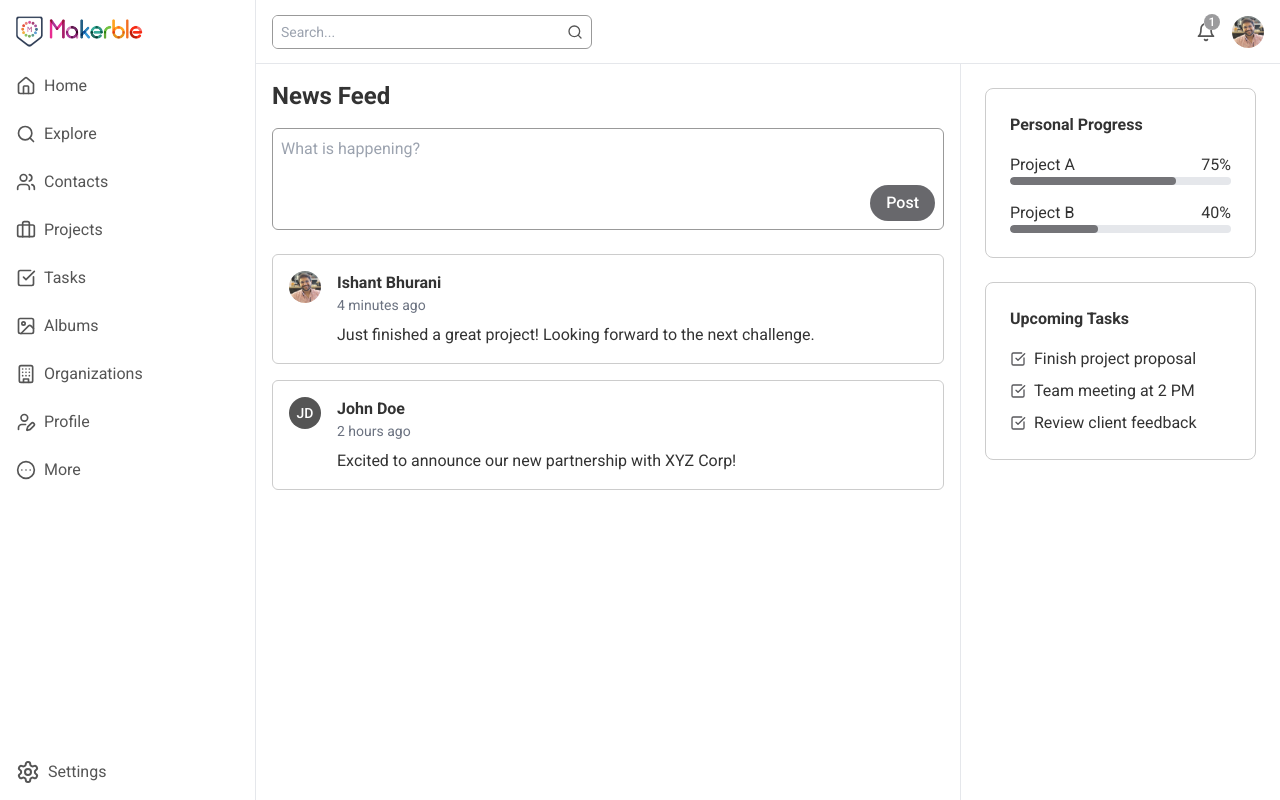
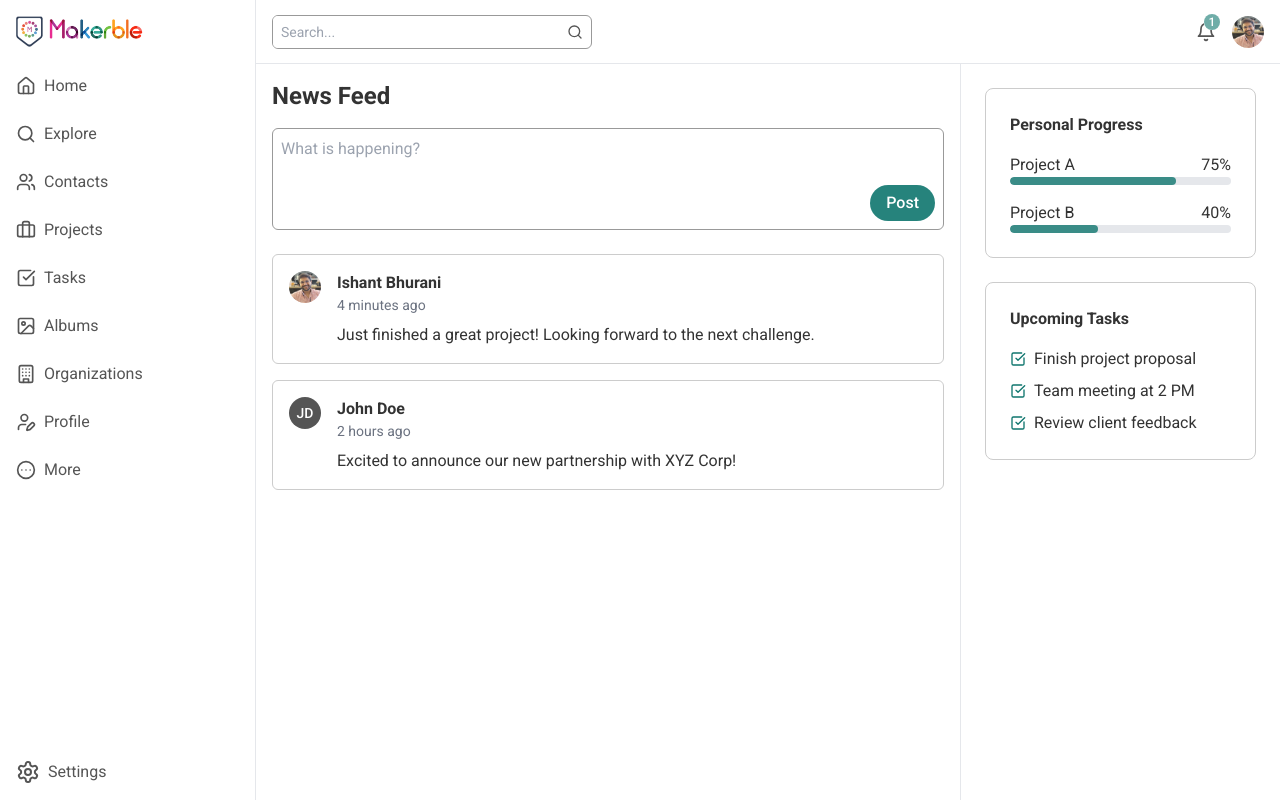
Before and after one commit to ishantbhurani/makerble-redesign, a React (Vite) app: page / in a window 1280 px wide. Built offline with nearby package versions, Linux system fonts and the light colour scheme.

Commit message:
update accent color

```diff
--- a/tailwind.config.js
+++ b/tailwind.config.js
@@ -1,18 +1,18 @@
 /** @type {import('tailwindcss').Config} */
 export default {
-  content: ["./index.html", "./src/**/*.{js,ts,jsx,tsx}"],
+  content: ['./index.html', './src/**/*.{js,ts,jsx,tsx}'],
   theme: {
     extend: {
       fontFamily: {
-        sans: ["Roboto", "sans-serif"],
+        sans: ['Roboto', 'sans-serif'],
       },
       colors: {
-        primary: "#333",
-        secondary: "#555",
-        tertiary: "#999",
-        accent: "#58585c",
+        primary: '#333',
+        secondary: '#555',
+        tertiary: '#999',
+        accent: '#0f766e',
       },
     },
   },
   plugins: [],
-};
+}
```
